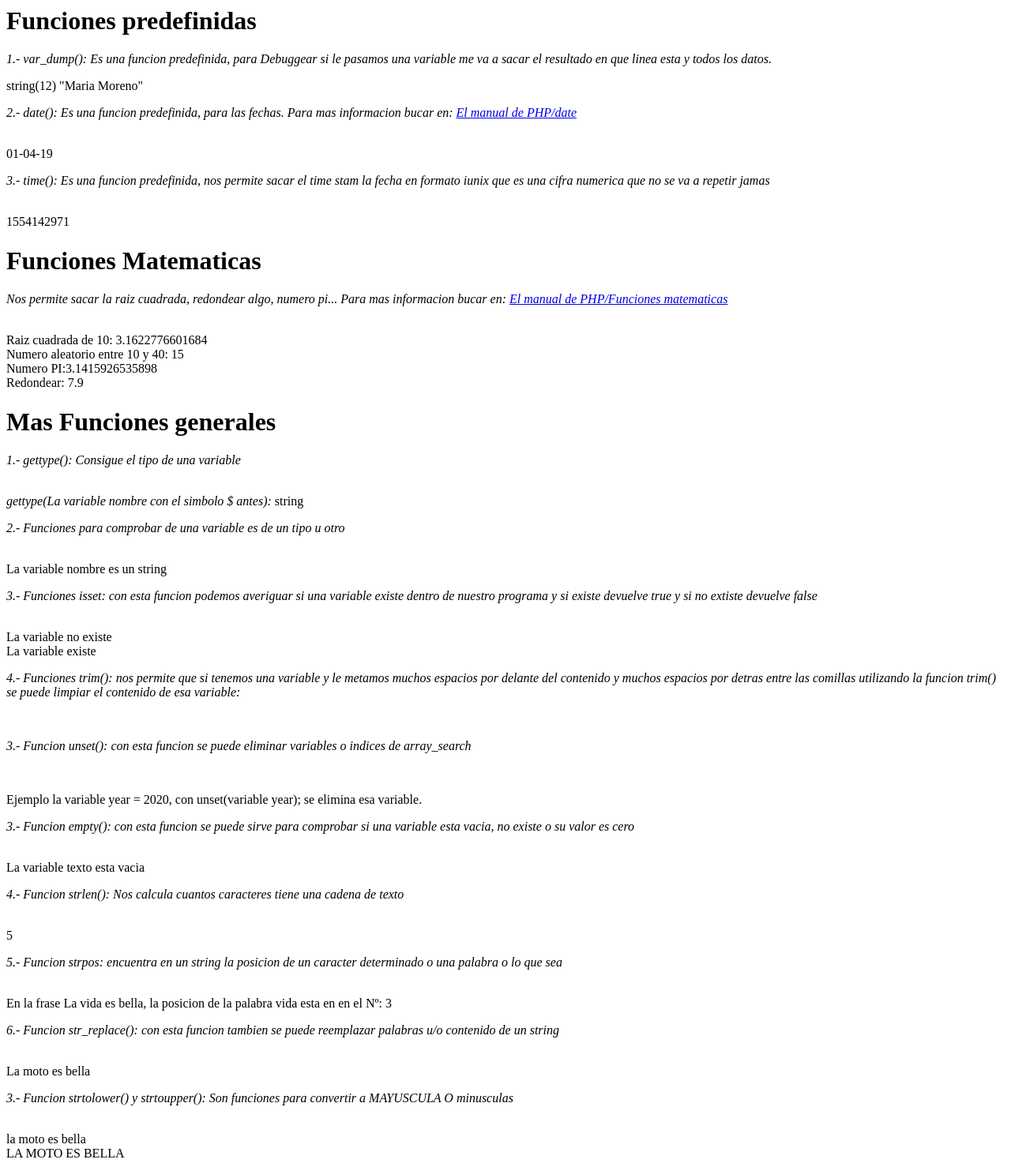
After one commit to mariale263/practicas-php, a PHP site: page /predefinidas.php in a window 1280 px wide. The commit adds this page. Shown: the whole page at 79% size. Run offline with PHP 8.4, Linux system fonts and the light colour scheme.

Commit message:
Funciones predefinidas 1ra y 2da parte

```diff
--- /dev/null
+++ b/12-funciones/predefinidas.php
@@ -0,0 +1,134 @@
+<?php
+
+/*
+FUNCIONES PREDEFINIDAS:
+
+var_dump()
+
+*/
+
+echo "<h1>Funciones predefinidas</h1>";
+
+echo "<p><em>1.- var_dump(): Es una funcion predefinida, para Debuggear si le pasamos una variable
+me va a sacar el resultado en que linea esta y todos los datos.</em></p>";
+
+$nombre = "Maria Moreno";
+var_dump($nombre);
+
+echo "<p><em>2.- date():  Es una funcion predefinida, para las fechas. Para mas informacion bucar en: <a href='http://php.net/manual/es/function.date.php' target='_blank'>El manual de PHP/date</a></em></p><br/>";
+
+echo date('d-m-y');
+
+echo "<br/>";
+
+echo "<p><em>3.- time():  Es una funcion predefinida, nos permite sacar el time stam la fecha en formato iunix que es una cifra
+numerica que no se va a repetir jamas</em></p><br/>";
+
+echo time();
+
+echo "<br/>";
+
+echo "<h1>Funciones Matematicas</h1>";
+
+echo "<p><em>Nos permite sacar la raiz cuadrada, redondear algo, numero pi... Para mas informacion bucar en: <a href='https://www.php.net/manual/es/book.math.php' target='_blank'>El manual de PHP/Funciones matematicas</a></em></p><br/>";
+
+echo "Raiz cuadrada de 10: " .sqrt(10);
+
+echo "<br/>";
+
+echo "Numero aleatorio entre 10 y 40: ".rand(10,40);
+echo "<br/>";
+
+echo "Numero PI:".pi();
+echo "<br/>";
+
+echo "Redondear: ".round(7.895126, 2);//dos decimales
+echo "<br/>";
+
+//MAS FUNCIONES GENERALES
+
+echo "<h1>Mas Funciones generales</h1>";
+
+echo "<p><em>1.- gettype():  Consigue el tipo de una variable</em></p><br/>";
+
+echo "<em>gettype(La variable nombre con el simbolo $ antes): </em>";
+echo gettype($nombre);
+
+echo "<br/>";
+
+echo "<p><em>2.- Funciones para comprobar de una variable es de un tipo u otro</em></p><br/>";
+
+if (is_string($nombre)) {
+    echo "La variable nombre es un string";
+}
+
+echo "<br/>";
+
+if (is_float($nombre)) {
+    echo "La variable nombre no es un numero  con decimales";
+}
+
+
+echo "<p><em>3.- Funciones isset: con esta funcion podemos averiguar si una variable existe dentro de nuestro programa y si existe devuelve true y si no extiste devuelve false</em></p><br/>";
+
+if (isset($edad)){
+    echo "La variable existe<br/>";
+}else{
+    echo "La variable no existe<br/>";
+}
+
+if (isset($nombre)){
+    echo "La variable existe<br/>";
+}else{
+    echo "La variable no existe<br/>";
+}
+
+echo "<p><em>4.- Funciones trim(): nos permite que si tenemos una variable y le metamos muchos espacios
+por delante del contenido y muchos espacios por detras entre las comillas utilizando la funcion trim() se puede limpiar el contenido de esa variable:</em></p><br/>";
+
+$frase = "           mi contenido       ";
+trim($frase);
+
+
+echo "<p><em>3.- Funcion unset(): con esta funcion se puede eliminar variables o indices de array_search</em></p><br/>";
+
+echo "<p>Ejemplo la variable year = 2020, con unset(variable year); se elimina esa variable.</p>";
+
+$year = 2020;
+unset($year);
+
+
+echo "<p><em>3.- Funcion empty(): con esta funcion se puede sirve para comprobar si una variable esta vacia, no existe o su valor es cero</em></p><br/>";
+
+$texto = "";
+
+if(empty($texto)){
+    echo "La variable texto esta vacia";
+}else{
+    echo "La variable de texto TIENE CONTENIDO";
+}
+
+echo "<p><em>4.- Funcion strlen(): Nos calcula cuantos caracteres tiene una cadena de texto</em></p><br/>";
+
+$cadena = "12345";
+
+echo strlen($cadena);
+
+echo "<p><em>5.- Funcion strpos: encuentra en un string la posicion de un caracter determinado o una palabra o lo que sea </em></p><br/>";
+
+$frase = "La vida es bella";
+
+echo "En la frase ".$frase.", la posicion de la palabra vida esta en en el Nº: ";
+
+echo strpos($frase, "vida");
+
+echo "<p><em>6.- Funcion str_replace(): con esta funcion tambien se puede reemplazar palabras u/o contenido de un string </em></p><br/>";
+
+$frase = str_replace("vida", "moto", $frase);
+echo $frase;
+
+echo "<p><em>3.- Funcion strtolower() y strtoupper(): Son funciones para convertir a MAYUSCULA O minusculas</em></p><br/>";
+
+echo strtolower($frase);//minusculas
+echo "<br/>";
+echo strtoupper($frase);//MAYUSCULAS
```
Also changed, not shown: 12-funciones/variables.php (+67 -0 lines).
